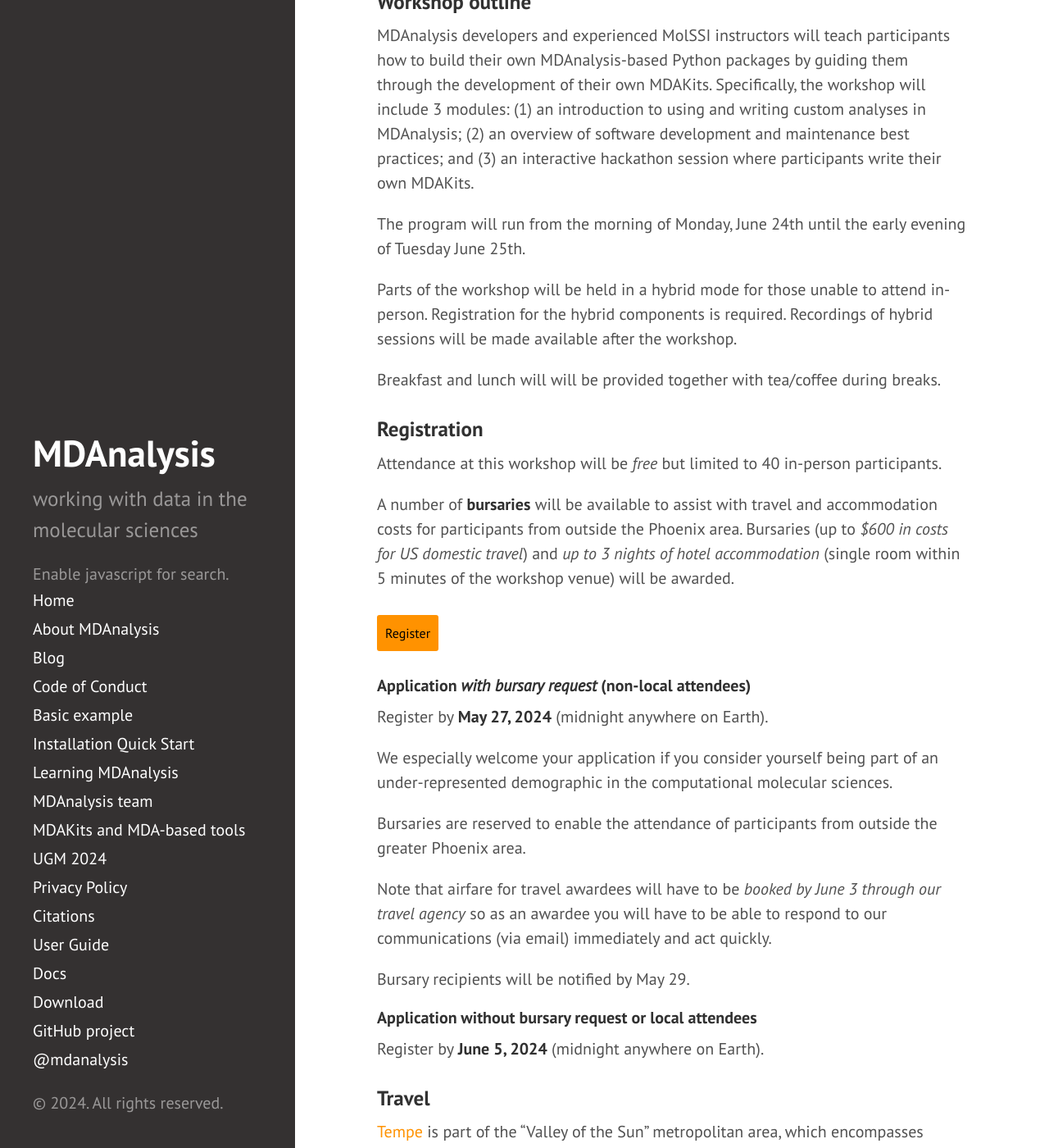
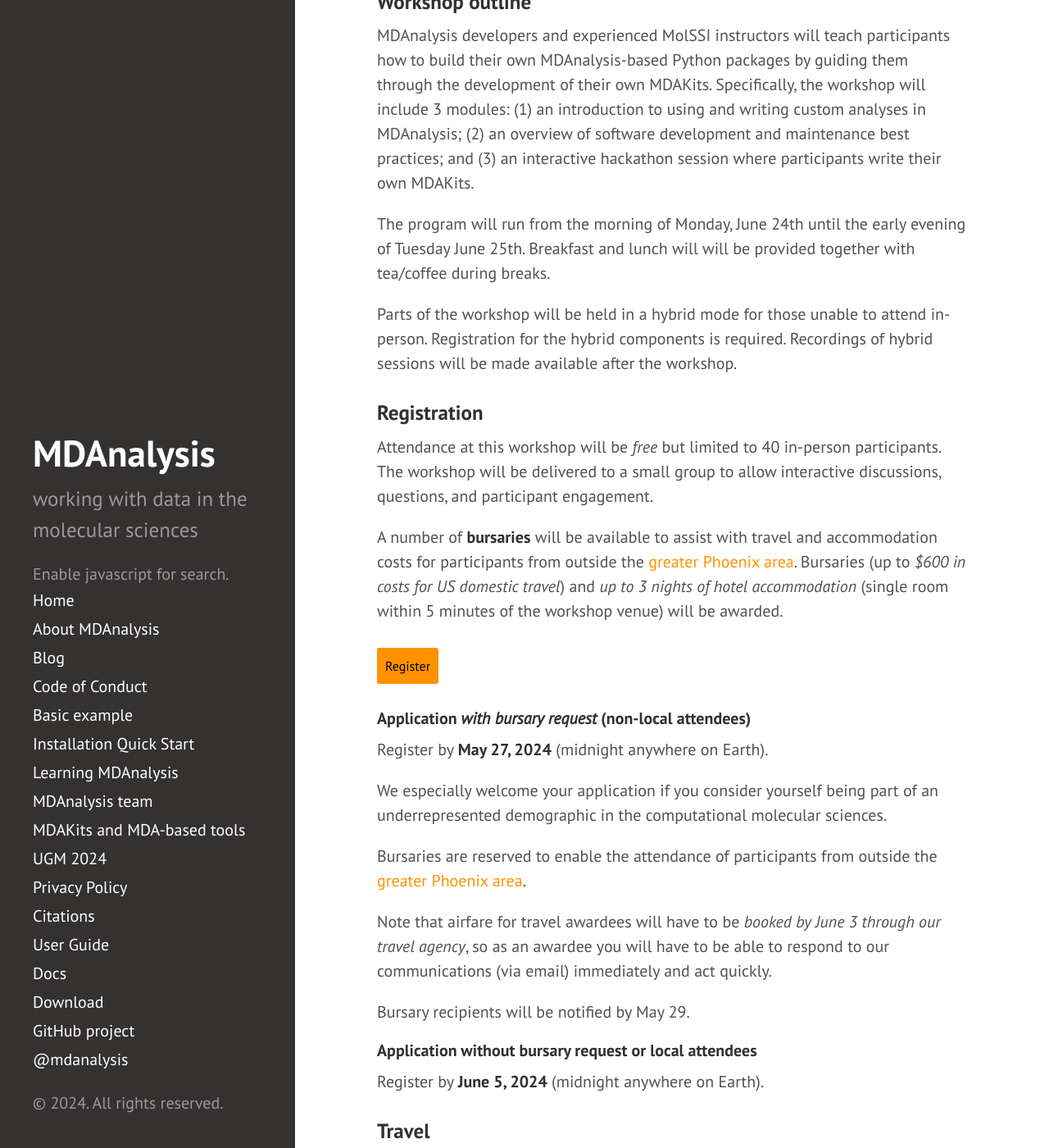
Before and after one commit to MDAnalysis/MDAnalysis.github.io, a Jekyll site: the page built from _posts/2024-05-14-ASUworkshop.md, in a window 1280 px wide and 1400 px high, scrolled down 653 px. Shown: the whole window at 82% size. Built offline with Jekyll 4.4.1, drawn with Linux system fonts in a browser that asks for light colours; comment, search, counter and statistics services are not loaded; some of the changed text lies outside the part shown.

Commit message:
Apply suggestions from code review
Co-authored-by: Jenna M Swarthout Goddard <38287809+jennaswa@users.noreply.github.com>

```diff
--- a/_posts/2024-05-14-ASUworkshop.md
+++ b/_posts/2024-05-14-ASUworkshop.md
@@ -33,42 +33,40 @@ best practices; and (3) an interactive hackathon session where participants
 write their own MDAKits.
 
 The program will run from the morning of Monday, June 24th until the early
-evening of Tuesday June 25th.
+evening of Tuesday June 25th. Breakfast and lunch will will be provided together with tea/coffee during breaks.
 
 Parts of the workshop will be held in a hybrid mode for those unable to attend
 in-person. Registration for the hybrid components is required. Recordings of
 hybrid sessions will be made available after the workshop.
 
-Breakfast and lunch will will be provided together with tea/coffee during
-breaks.
 
 
 
 ### Registration
 
 Attendance at this workshop will be *free* but limited to 40 in-person
-participants.
+participants. The workshop will be delivered to a small group to allow interactive discussions, questions, and participant engagement.
 
 A number of **bursaries** will be available to assist with travel and
-accommodation costs for participants from outside the Phoenix area. Bursaries
+accommodation costs for participants from outside the [greater Phoenix area](https://en.wikipedia.org/wiki/Phoenix_metropolitan_area). Bursaries
 (up to *$600 in costs for US domestic travel*) and *up to 3 nights of hotel
 accommodation* (single room within 5 minutes of the workshop venue) will be
 awarded.
 
-<a href="https://LINK.TO.REGISTRATIONFORM" target="_blank" style="background:#FF9200;padding:10px;margin:10px 0px;text-align:center;text-decoration:none;font-size:12pt;color:#000000;display:inline-block;border-radius:3px">Register</a>
+<a href="https://forms.gle/UeiFJ6rbnXnhosnWA" target="_blank" style="background:#FF9200;padding:10px;margin:10px 0px;text-align:center;text-decoration:none;font-size:12pt;color:#000000;display:inline-block;border-radius:3px">Register</a>
 
 #### Application *with bursary request* (non-local attendees)
 
 Register by **May 27, 2024** (midnight anywhere on Earth).
 
 We especially welcome your application if you consider yourself being part of
-an under-represented demographic in the computational molecular sciences.
+an underrepresented demographic in the computational molecular sciences.
 
 Bursaries are reserved to enable the attendance of participants from outside
-the greater Phoenix area.
+the [greater Phoenix area](https://en.wikipedia.org/wiki/Phoenix_metropolitan_area).
 
 Note that airfare for travel awardees will have to be *booked by June 3 through
-our travel agency* so as an awardee you will have to be able to
+our travel agency*, so as an awardee you will have to be able to
 respond to our communications (via email) immediately and act quickly.
 
 Bursary recipients will be notified by May 29.
@@ -145,13 +143,16 @@ Other hotels are available in Tempe within walking distance.
 ### Weather
 
 Arizona is *hot* during June. Temperatures in excess of 110ºF (43.3ºC) are not
-rare so it is important that you bring a hat for sun protection and carry
+rare, so it is important that you bring a hat/sunscreen for sun protection and carry
 enough water with you.
 
-Avoid hiking in the desert during the hot portion of the day (10am - 6pm) as it
+Avoid hiking in the desert during the hot portion of the day (10am - 6pm), as it
 can be deadly.
 
 
+### Who to Contact
+
+If you have any questions or special requests related to this workshop, you may [contact the organizing committee](mailto:workshops@mdanalysis.org).
 
 - @fiona-naughton @IAlibay @jennaswa @orbeckst (the workshop team at MDAnalysis)
 
```
Also changed, not shown: other parts of _posts/2024-05-14-ASUworkshop.md (+2 -2 lines).
